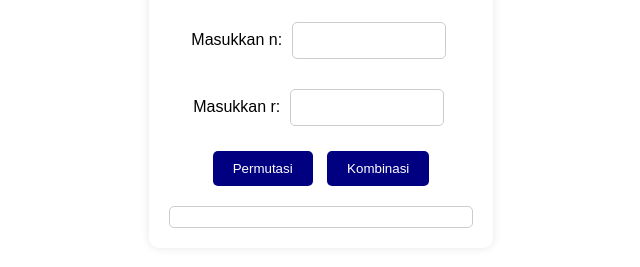
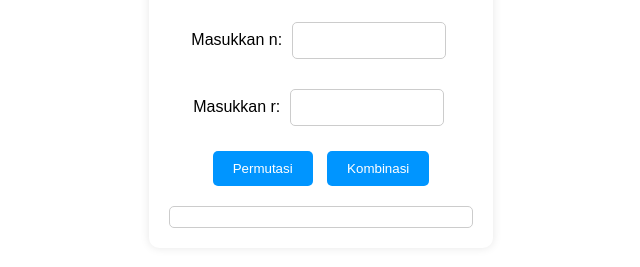
Before and after one commit to dragneel1111/counting, a plain HTML site: page index.html in a window 1280 px wide. Shown: the part 341-608 px from the top of the page, without its empty margins (319-959 px from the left). Drawn offline with Linux system fonts and the light colour scheme.

Commit message:
Update style.css

```diff
--- a/style.css
+++ b/style.css
@@ -37,14 +37,10 @@ button {
     padding: 10px 20px;
     margin: 0 5px;
     cursor: pointer;
-    background-color: #000080; /* Warna tombol */
+    background-color: #0095ff; /* Warna tombol */
     color: #fff; /* Warna teks tombol */
     border: none;
     border-radius: 5px;
-}
-
-button:hover {
-    background-color: #000080; /* Warna tombol saat dihover */
 }
 
 .result-area {
```
